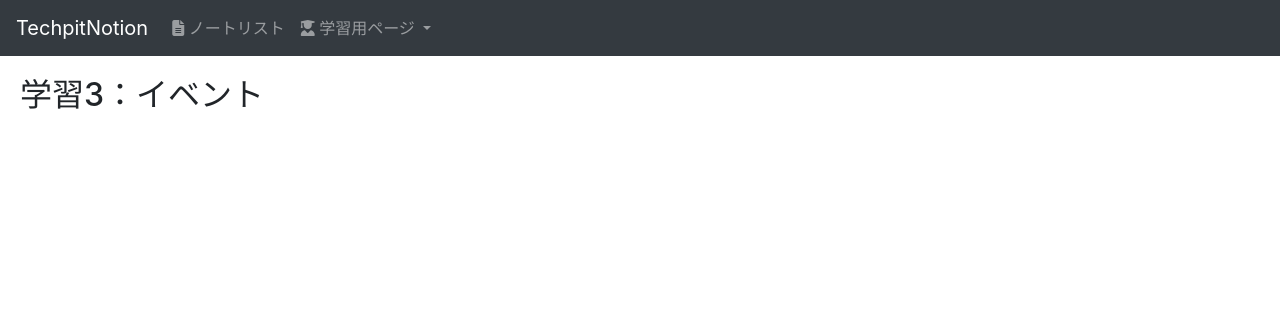
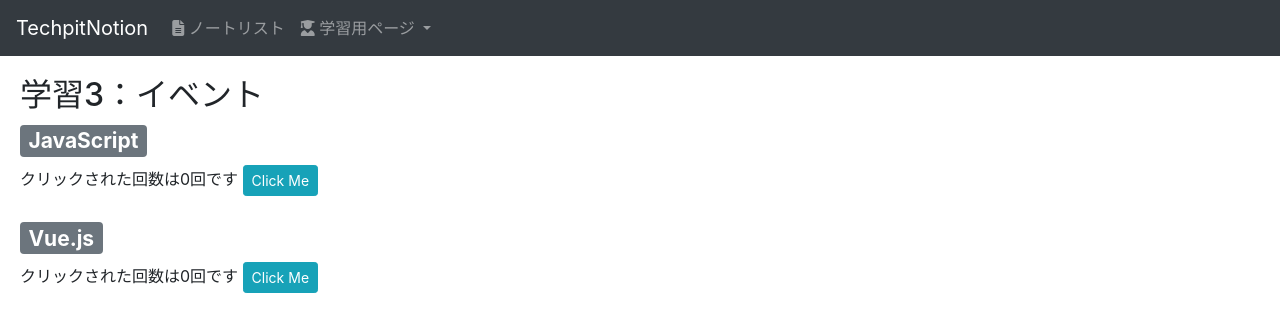
Before and after one commit to bduha184/vue-notion, a Vue app: page /study/event in a window 1280 px wide. Shown: the top 332 px of the page. Built offline with nearby package versions, Linux system fonts and the light colour scheme.

Commit message:
学習3 ディレクティブ @click、methodsを利用

```diff
--- a/src/components/study/DirectivePage.vue
+++ b/src/components/study/DirectivePage.vue
@@ -24,7 +24,6 @@ window.onload = function()
     if(checked) {
       text.style.visibility = 'visible';
     }else{
-
       text.style.visibility = 'hidden';
     }
   });
--- a/src/components/study/EventPage.vue
+++ b/src/components/study/EventPage.vue
@@ -1,12 +1,44 @@
 <template>
   <div class="event-page">
     <h2>学習3：イベント</h2>
+    <!-- 従来のJavaScript -->
+    <h3><span class="badge badge-secondary">JavaScript</span></h3>
+    <span id="countText">クリックされた回数は0回です </span>
+    <button id="button" class="btn btn-sm btn-info">Click Me</button>
+    <br />
+    <br />
+    <!-- Vue.js -->
+    <h3><span class="badge badge-secondary">Vue.js</span></h3>
+    <span>クリックされた回数は{{ count }}回です </span>
+    <button id="button" class="btn btn-sm btn-info" @click="onClickButton()">
+      Click Me
+    </button>
   </div>
 </template>
 
 <script>
+window.onload = function () {
+  const btn = document.getElementById("button");
+  const countText = document.getElementById("countText");
+
+  let count = 0;
+  btn.addEventListener("click", () => {
+    count++;
+    countText.textContent = `クリックされた回数は${count}回です`;
+  });
+};
 export default {
-}
+  data(){
+    return {
+      count:0
+    }
+  },
+  methods:{
+    onClickButton:function(){
+      this.count++;
+    }
+  }
+};
 </script>
 
 <style scoped>
```
